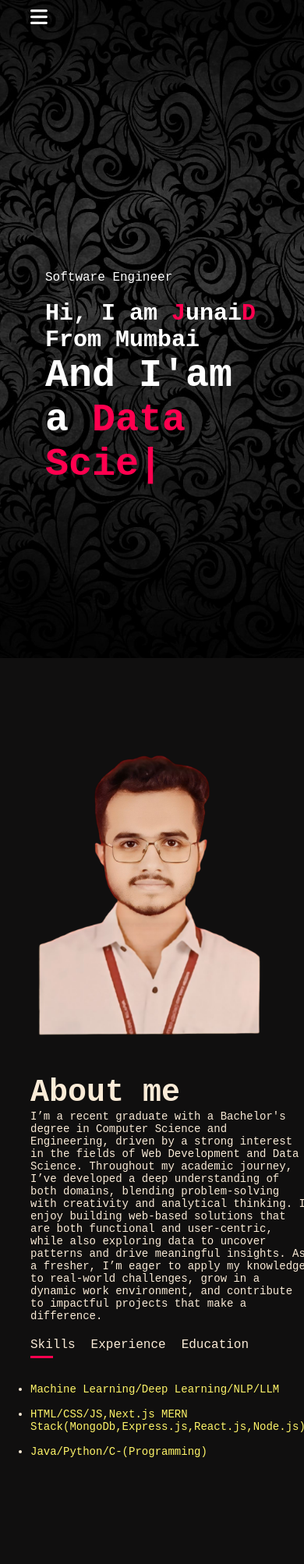
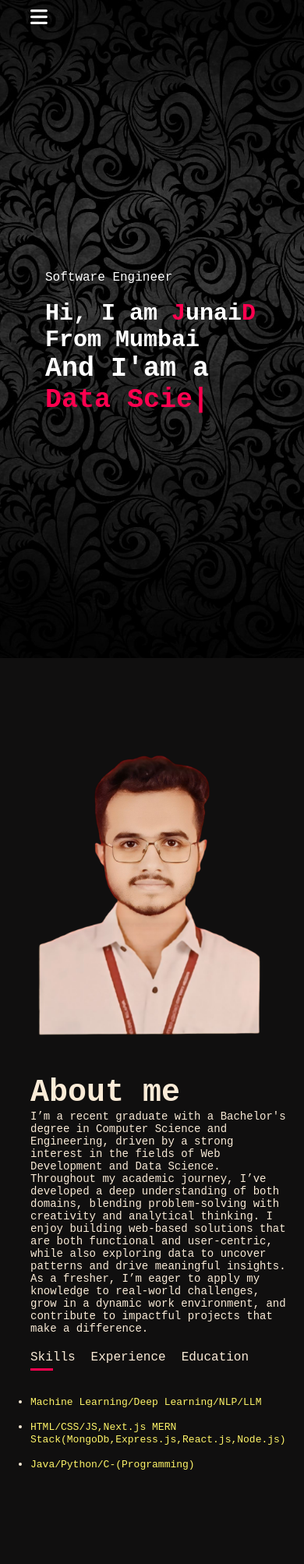
Before and after one commit to Jun12aid/Unified, a PHP site: page / in a window 390 px wide. Shown: the top 2006 px of the page at 78% size. Run offline with PHP 8.4, Linux system fonts and the light colour scheme; some libraries are stand-ins or nearby versions.

Commit message:
Update style.css

```diff
--- a/Personal Portfolio/style.css
+++ b/Personal Portfolio/style.css
@@ -132,7 +132,7 @@ nav ul li a:hover::after{
 }
 .tab-contents ul li span{
     color: #fff569;
-    font-size: 14px;
+    font-size: 13px;
 }
 .tab-contents{
     display: none;
@@ -334,6 +334,10 @@ nav .fas{
     .header-text h1{
         font-size: 30px;
     }
+    .header-text .text{
+    font-size: 35px;
+    font-weight: bold;
+}
     nav .fas{
         display: block;
         font-size: 25px;
@@ -370,6 +374,7 @@ nav .fas{
     }
     .about-col-2{
         font-size: 14px;
+        /* width: 12px; */
     }
     .tab-links{
         font-size: 16px;
```
